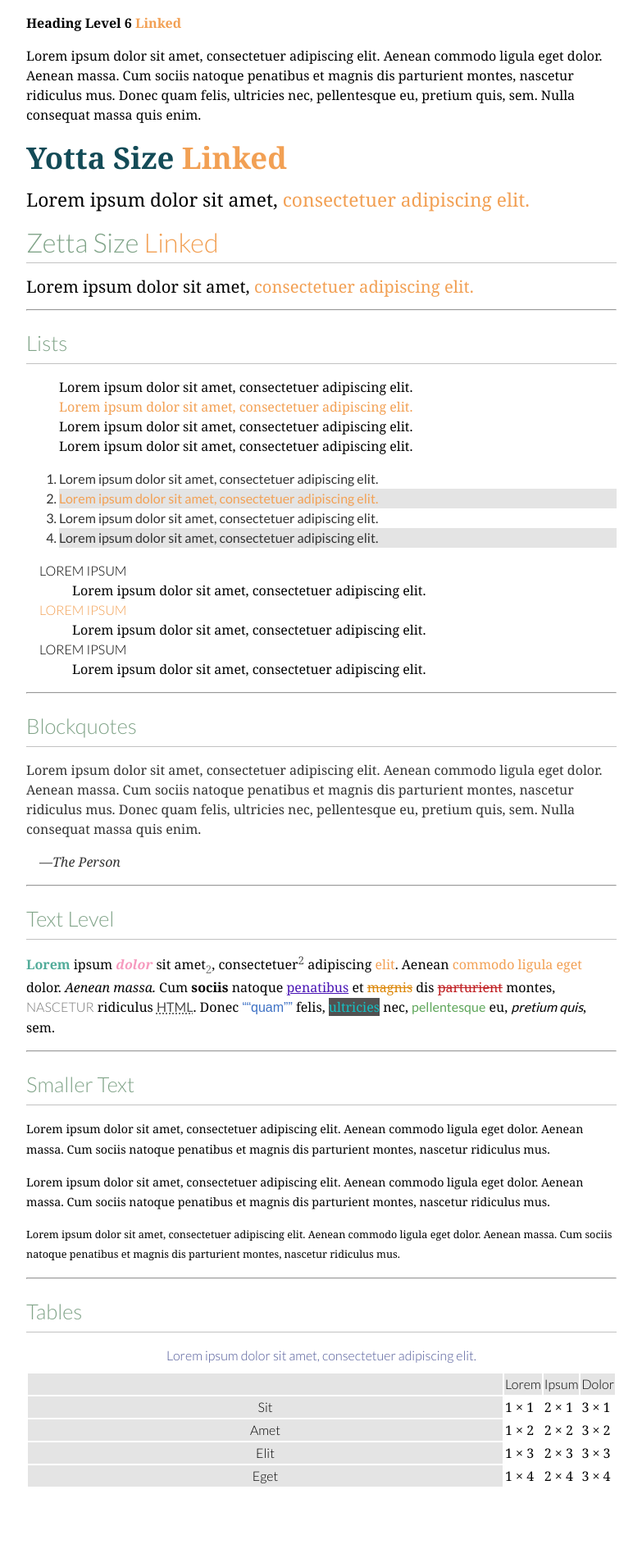
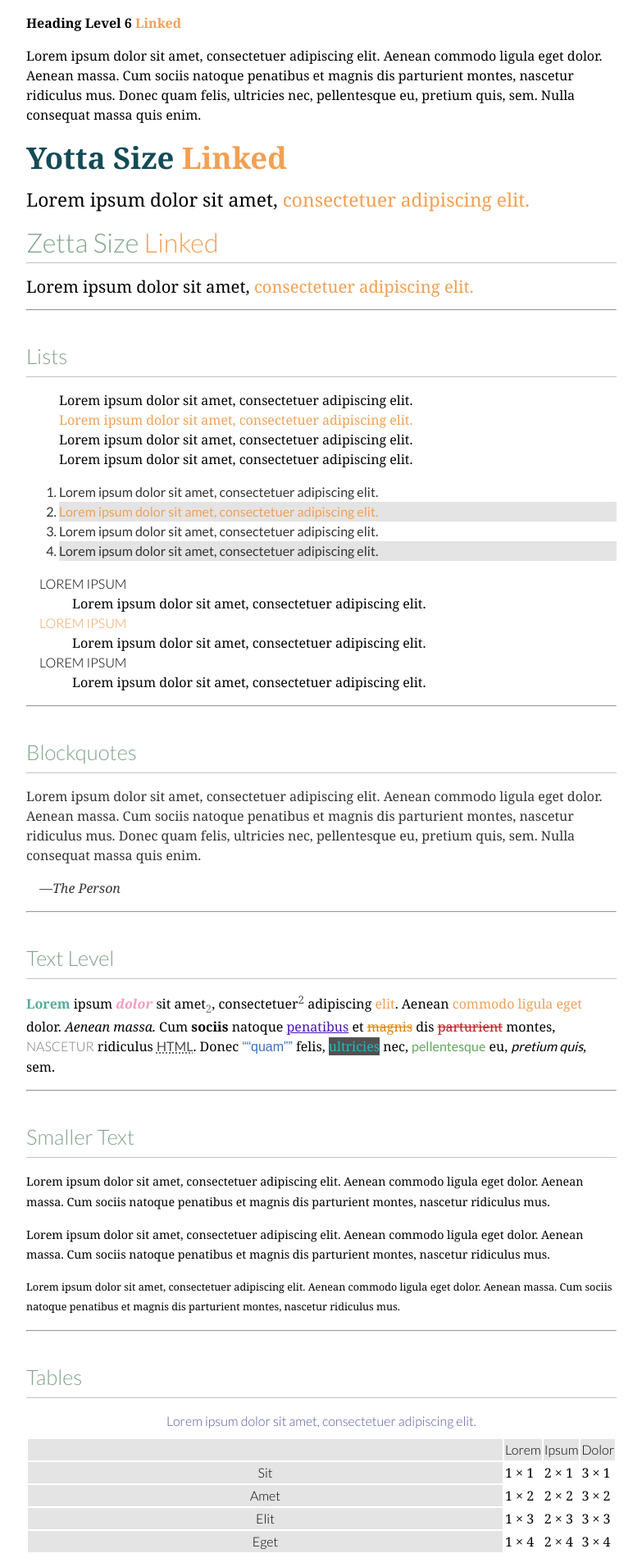
Before and after one commit to heartedmachine/ecommerce-website, a Jekyll site: the page type-guide.html, which Jekyll copies as it is, in a window 1280 px wide. Shown: the part 908-2819 px from the top of the page at 82% size, without its empty margins (248-1031 px from the left). Built offline with Jekyll 4.4.1, drawn with Linux system fonts in a browser that asks for light colours; before the commit the page ends 2739 px from its top, so only the background shows below that.

Commit message:
removed table hr, added margin-left, underline and hr

```diff
--- a/css/typography.css
+++ b/css/typography.css
@@ -7,7 +7,7 @@
 
 h1, h2, h3, h4, h5, h6,
 p, ul, ol, dl, blockquote,
-table, hr{
+table{
 	margin: 0 0 1rem;
 }
 
@@ -247,3 +247,20 @@
 	font-weight: 300;
 	text-transform: uppercase;
 }
+
+.margin-left {
+	margin-left: 1rem;
+}
+
+.underline {
+	border-bottom: 1px solid #555;
+}
+
+hr {
+	color: #fff;
+	margin-bottom: 2rem;
+}
+
+.display-inline {
+	display: inline;
+}
```
